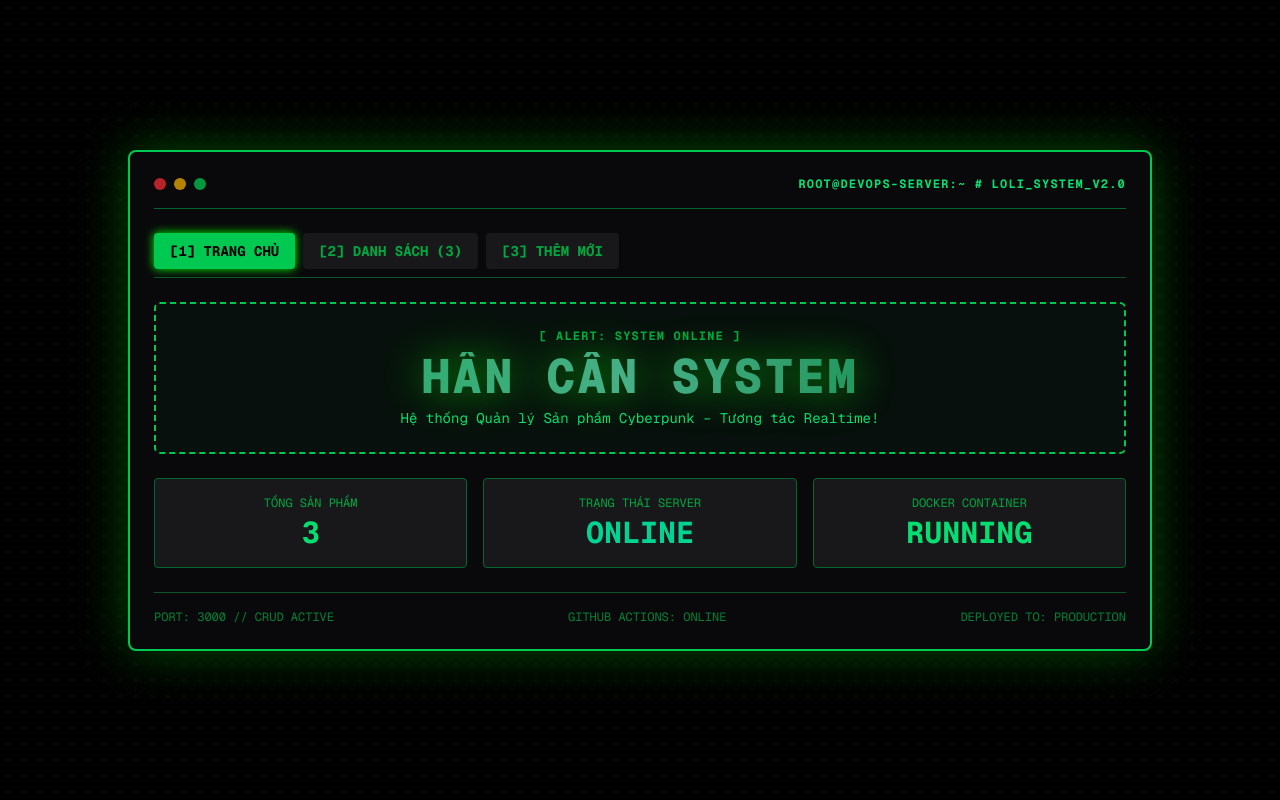
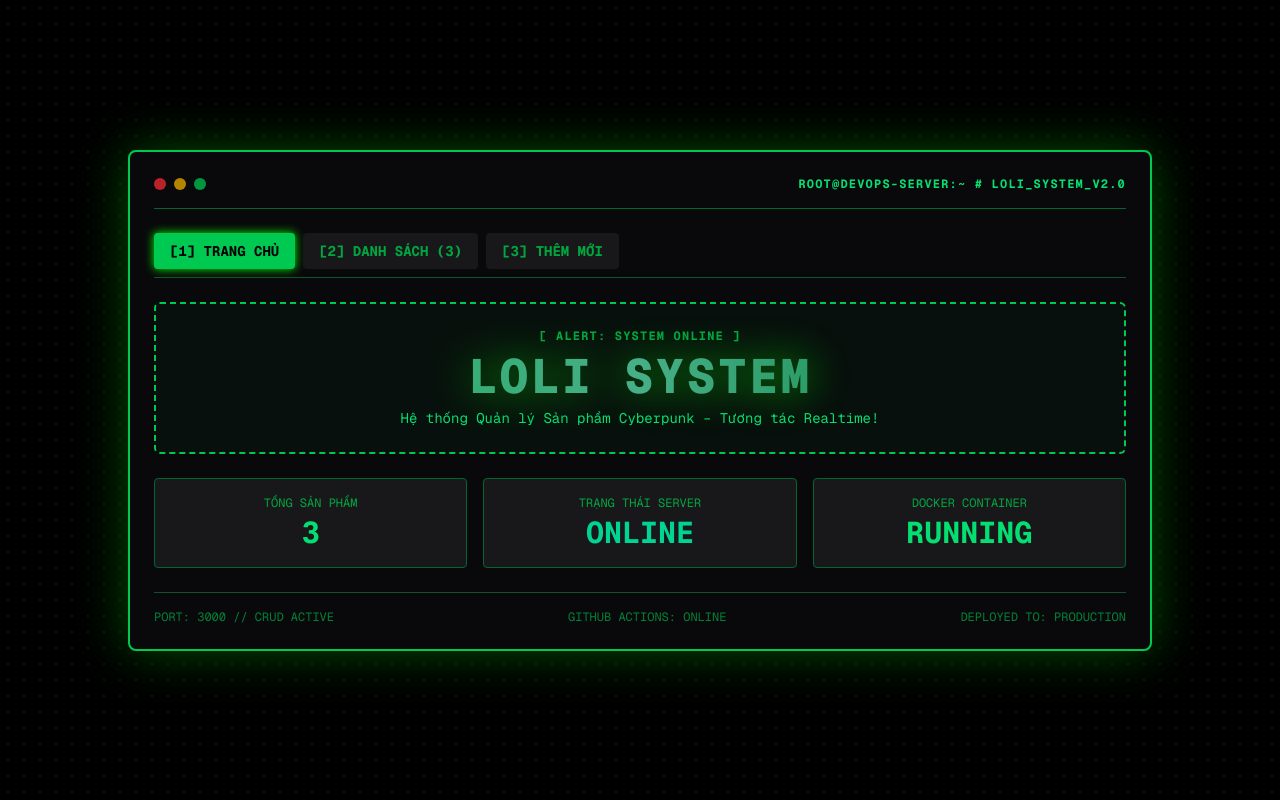
Before and after one commit to LaPhucHan/Gay_Long, a Next.js app: page / in a window 1280 px wide. Built offline with nearby package versions, Linux system fonts and the light colour scheme.

Commit message:
Add CRUD product interactive features and navigation tabs

```diff
--- a/app/page.tsx
+++ b/app/page.tsx
@@ -123,7 +123,7 @@ export default function Home() {
                 [ ALERT: SYSTEM ONLINE ]
               </p>
               <h1 className="text-3xl md:text-5xl font-extrabold text-transparent bg-clip-text bg-gradient-to-r from-green-400 via-emerald-300 to-green-600 tracking-wider animate-pulse drop-shadow-[0_0_20px_rgba(0,255,0,0.8)]">
-                HÂN CẤN SYSTEM
+                LOLI SYSTEM
               </h1>
               <p className="mt-2 text-sm text-green-400">
                 Hệ thống Quản lý Sản phẩm Cyberpunk – Tương tác Realtime!
```
